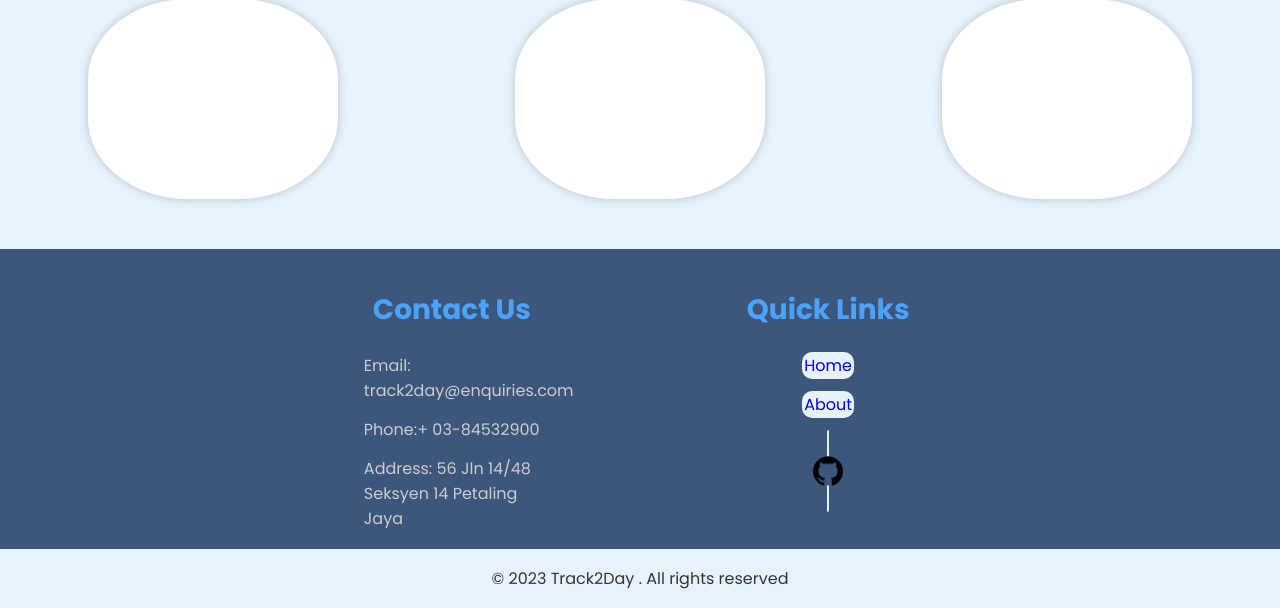
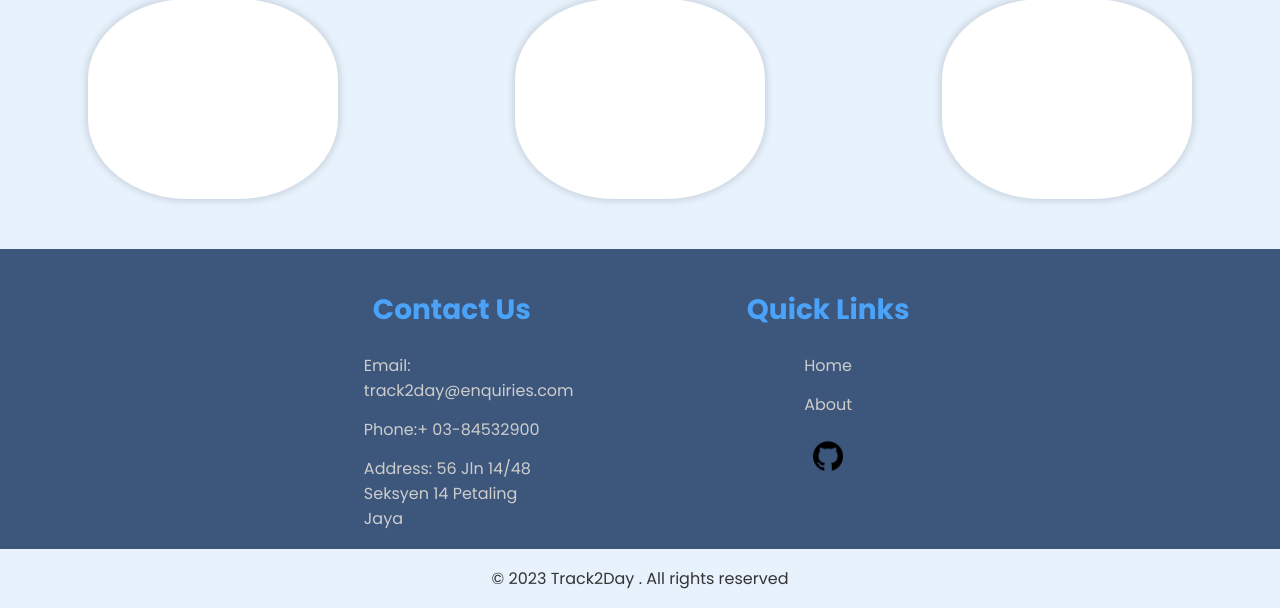
Before and after one commit to ahmadfarismk/track2day, a PHP site: page /menu.html in a window 1280 px wide. Shown: the part 839-1447 px from the top of the page. Run offline with PHP 8.4, Linux system fonts and the light colour scheme.

Commit message:
Update style.css

```diff
--- a/style.css
+++ b/style.css
@@ -345,18 +345,11 @@ h3{
 .list li:hover::before{
     width: 70px;
 }
-.github-link {
-  display: inline-block;
-  padding: 10px;
-  background-color: hsla(216, 50%, 27%, 0.861); /* Background color for the GitHub icon */
-  border-radius: 50%; /* Makes the background circular */
-}
+
 .github-img {
   width: 30px;
   height: 30px;
-  display: block;
-  margin: auto;
-
+  margin: 10px;
 }
 .social-icons{
     text-align: center;
@@ -373,12 +366,9 @@ h3{
 }
 footer a{
     text-decoration: none;
-    background-color: #e7f2fd;
     border-radius: 10px;
     padding: 2px;
-}
-footer a img{
-  margin: ;
+    color:#cdcdcd ;
 }
 a:hover{
     color: #f18930;
```
